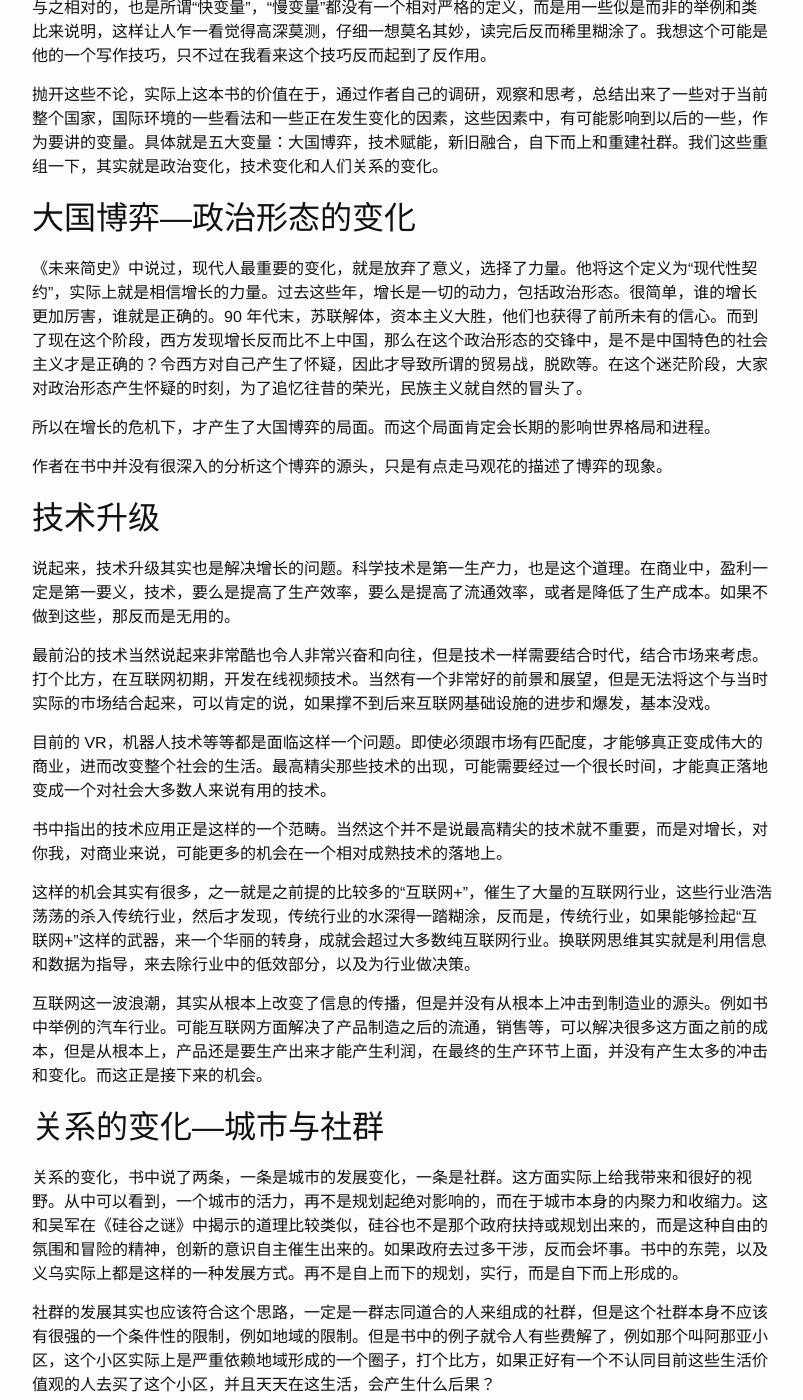
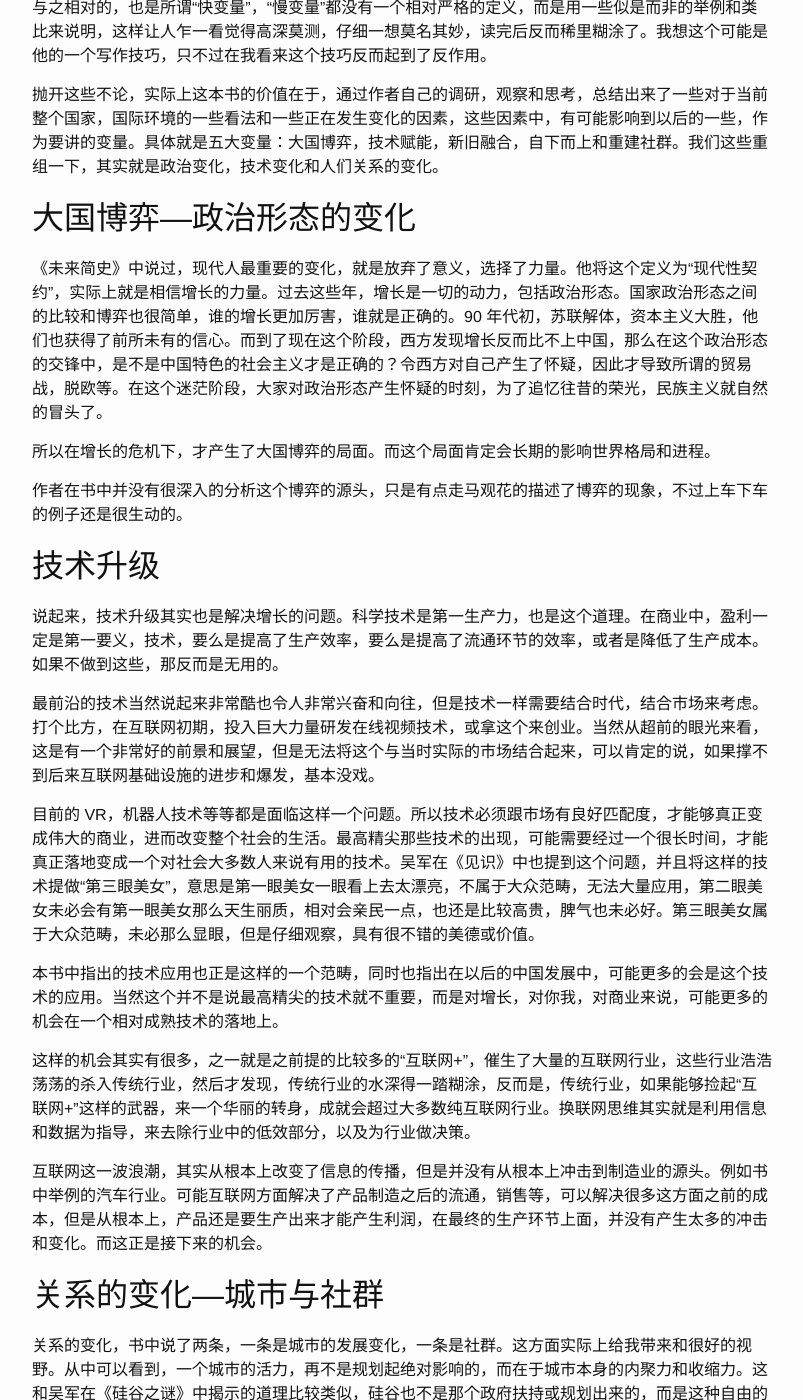
Before and after one commit to smallzhan/smallzhan.github.io, a Jekyll site: the page built from _posts/2019-01-20-p-.markdown, in a window 1280 px wide and 1400 px high, scrolled down 741 px. Shown: the whole window, without its empty margins (238-1041 px from the left). Built offline with Jekyll 4.4.1, drawn with Linux system fonts in a browser that asks for light colours; comment, search, counter and statistics services are not loaded.

Commit message:
修改错字整理.

```diff
--- a/_posts/2019-01-20-p-.markdown
+++ b/_posts/2019-01-20-p-.markdown
@@ -1,6 +1,6 @@
 ---
 layout: post
-title: 一月-变量
+title: 一月读书作业-《变量》
 comments: true
 excerpt:
 categories:
@@ -32,22 +32,22 @@ tags:
 
 # 大国博弈&#x2014;政治形态的变化
 
-《未来简史》中说过，现代人最重要的变化，就是放弃了意义，选择了力量。他将这个定义为“现代性契约”，实际上就是相信增长的力量。过去这些年，增长是一切的动力，包括政治形态。很简单，谁的增长更加厉害，谁就是正确的。90 年代末，苏联解体，资本主义大胜，他们也获得了前所未有的信心。而到了现在这个阶段，西方发现增长反而比不上中国，那么在这个政治形态的交锋中，是不是中国特色的社会主义才是正确的？令西方对自己产生了怀疑，因此才导致所谓的贸易战，脱欧等。在这个迷茫阶段，大家对政治形态产生怀疑的时刻，为了追忆往昔的荣光，民族主义就自然的冒头了。
+《未来简史》中说过，现代人最重要的变化，就是放弃了意义，选择了力量。他将这个定义为“现代性契约”，实际上就是相信增长的力量。过去这些年，增长是一切的动力，包括政治形态。国家政治形态之间的比较和博弈也很简单，谁的增长更加厉害，谁就是正确的。90 年代初，苏联解体，资本主义大胜，他们也获得了前所未有的信心。而到了现在这个阶段，西方发现增长反而比不上中国，那么在这个政治形态的交锋中，是不是中国特色的社会主义才是正确的？令西方对自己产生了怀疑，因此才导致所谓的贸易战，脱欧等。在这个迷茫阶段，大家对政治形态产生怀疑的时刻，为了追忆往昔的荣光，民族主义就自然的冒头了。
 
 所以在增长的危机下，才产生了大国博弈的局面。而这个局面肯定会长期的影响世界格局和进程。
 
-作者在书中并没有很深入的分析这个博弈的源头，只是有点走马观花的描述了博弈的现象。
+作者在书中并没有很深入的分析这个博弈的源头，只是有点走马观花的描述了博弈的现象，不过上车下车的例子还是很生动的。
 
 
 # 技术升级
 
-说起来，技术升级其实也是解决增长的问题。科学技术是第一生产力，也是这个道理。在商业中，盈利一定是第一要义，技术，要么是提高了生产效率，要么是提高了流通效率，或者是降低了生产成本。如果不做到这些，那反而是无用的。
+说起来，技术升级其实也是解决增长的问题。科学技术是第一生产力，也是这个道理。在商业中，盈利一定是第一要义，技术，要么是提高了生产效率，要么是提高了流通环节的效率，或者是降低了生产成本。如果不做到这些，那反而是无用的。
 
-最前沿的技术当然说起来非常酷也令人非常兴奋和向往，但是技术一样需要结合时代，结合市场来考虑。打个比方，在互联网初期，开发在线视频技术。当然有一个非常好的前景和展望，但是无法将这个与当时实际的市场结合起来，可以肯定的说，如果撑不到后来互联网基础设施的进步和爆发，基本没戏。
+最前沿的技术当然说起来非常酷也令人非常兴奋和向往，但是技术一样需要结合时代，结合市场来考虑。打个比方，在互联网初期，投入巨大力量研发在线视频技术，或拿这个来创业。当然从超前的眼光来看，这是有一个非常好的前景和展望，但是无法将这个与当时实际的市场结合起来，可以肯定的说，如果撑不到后来互联网基础设施的进步和爆发，基本没戏。
 
-目前的 VR，机器人技术等等都是面临这样一个问题。即使必须跟市场有匹配度，才能够真正变成伟大的商业，进而改变整个社会的生活。最高精尖那些技术的出现，可能需要经过一个很长时间，才能真正落地变成一个对社会大多数人来说有用的技术。
+目前的 VR，机器人技术等等都是面临这样一个问题。所以技术必须跟市场有良好匹配度，才能够真正变成伟大的商业，进而改变整个社会的生活。最高精尖那些技术的出现，可能需要经过一个很长时间，才能真正落地变成一个对社会大多数人来说有用的技术。吴军在《见识》中也提到这个问题，并且将这样的技术提做“第三眼美女”，意思是第一眼美女一眼看上去太漂亮，不属于大众范畴，无法大量应用，第二眼美女未必会有第一眼美女那么天生丽质，相对会亲民一点，也还是比较高贵，脾气也未必好。第三眼美女属于大众范畴，未必那么显眼，但是仔细观察，具有很不错的美德或价值。
 
-书中指出的技术应用正是这样的一个范畴。当然这个并不是说最高精尖的技术就不重要，而是对增长，对你我，对商业来说，可能更多的机会在一个相对成熟技术的落地上。
+本书中指出的技术应用也正是这样的一个范畴，同时也指出在以后的中国发展中，可能更多的会是这个技术的应用。当然这个并不是说最高精尖的技术就不重要，而是对增长，对你我，对商业来说，可能更多的机会在一个相对成熟技术的落地上。
 
 这样的机会其实有很多，之一就是之前提的比较多的“互联网+”，催生了大量的互联网行业，这些行业浩浩荡荡的杀入传统行业，然后才发现，传统行业的水深得一踏糊涂，反而是，传统行业，如果能够捡起“互联网+”这样的武器，来一个华丽的转身，成就会超过大多数纯互联网行业。换联网思维其实就是利用信息和数据为指导，来去除行业中的低效部分，以及为行业做决策。
 
```
